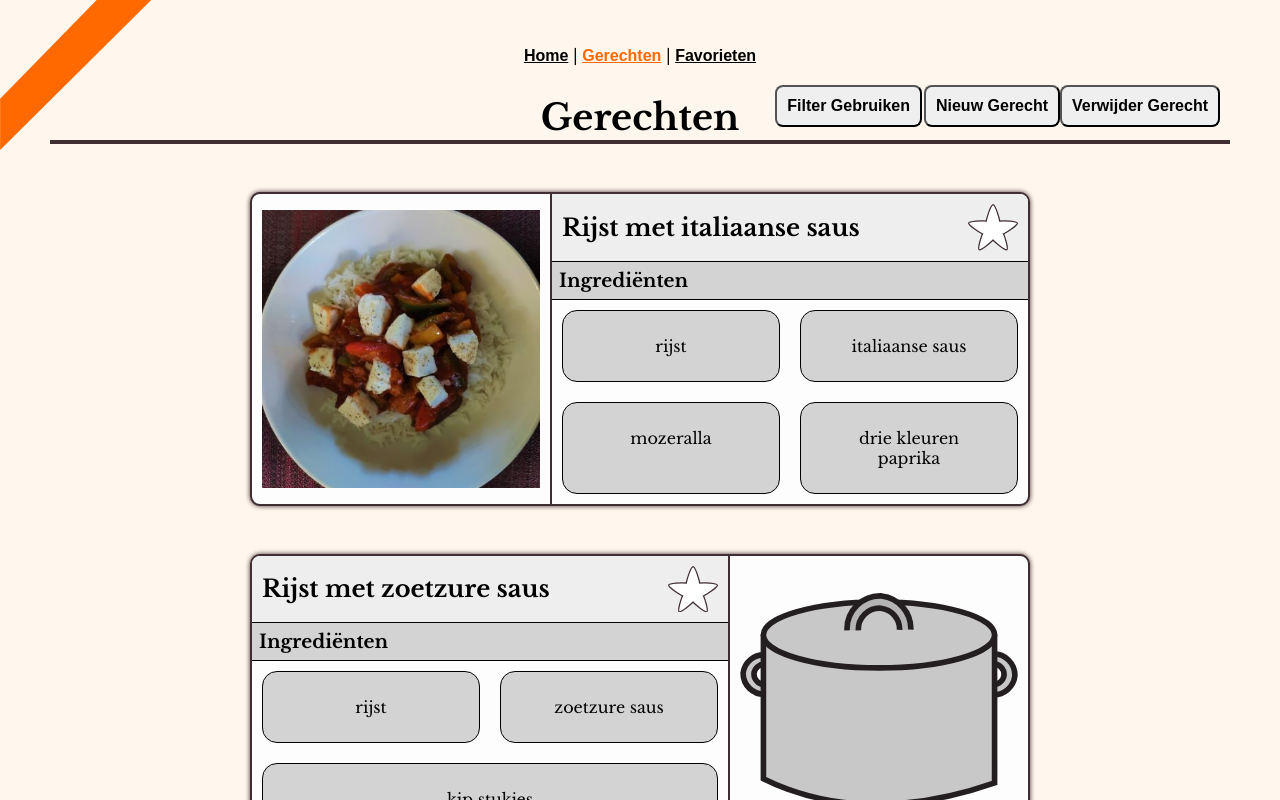
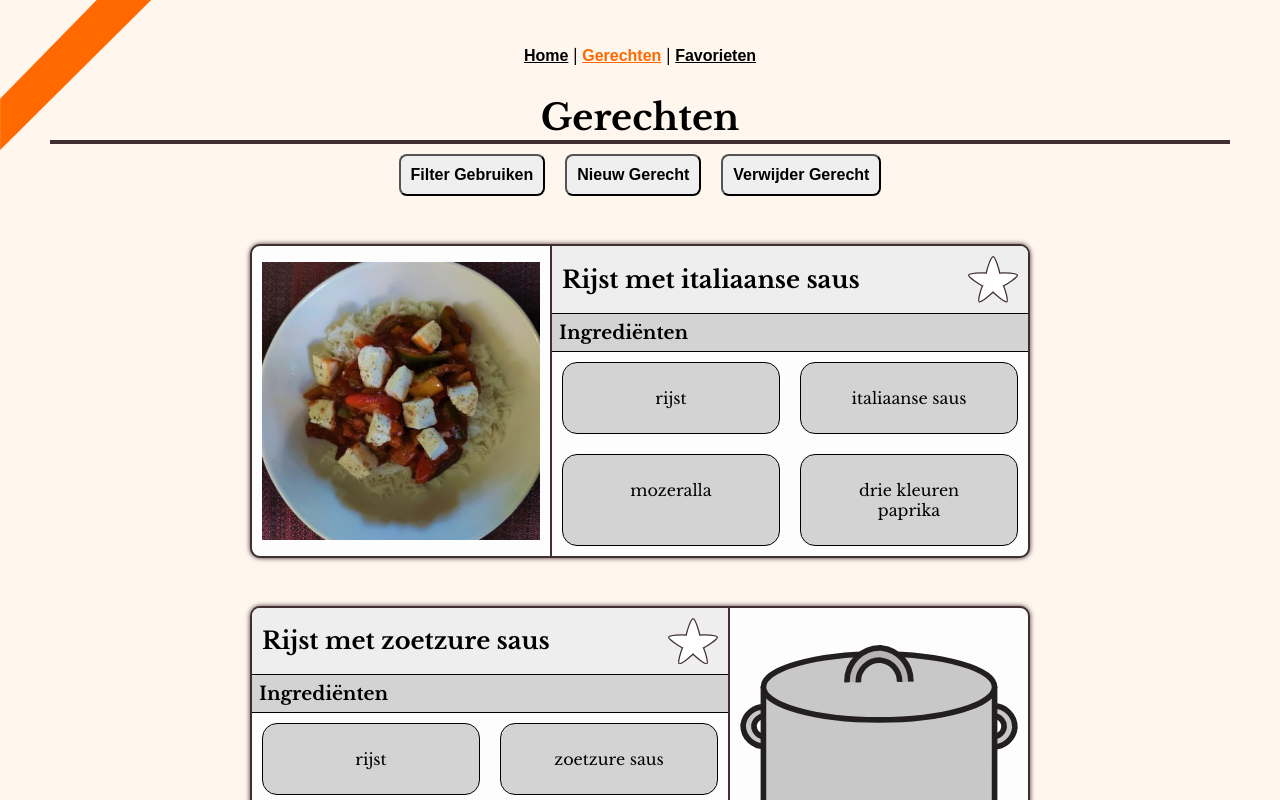
Before and after one commit to NatanVBraeckel/PDP_project, a Vue app: page /gerechten in a window 1280 px wide. Shown: the top 800 px of the page. Built offline with nearby package versions, Linux system fonts and the light colour scheme.

Commit message:
knoppen in lijst, niet meer pos absolute

```diff
--- a/src/views/GerechtenView.vue
+++ b/src/views/GerechtenView.vue
@@ -2,20 +2,29 @@
   <div id="gerechtenView">
 
     <h1>Gerechten</h1>
+    <ul>
+      <li>
+        <VueButton tekst="Filter Gebruiken" @click.native="toggleFilter"/>
+      </li>
+      <li>
+        <VueButton tekst="Nieuw Gerecht" @click.native="toggleNieuwGerecht"/>
+      </li>
+      <li>
+        <VueButton tekst="Verwijder Gerecht" @click.native="toggleRemove"/>
+      </li>
+    </ul>
     <GerechtenLus :gerechten="gerechten" :showRijst="showRijst" :showPasta="showPasta" :showVeggie="showVeggie"
                   @toggleFavorite="toggleFavorite" :confirm-bij-favorite="false"/>
 
-    <VueButton tekst="Filter Gebruiken" class="toggleFilter" @click.native="toggleFilter" v-if="!showNieuwGerecht && !showFilter && !showRemove"/>
     <GerechtenFilter @changeRijst="toggleRijst" @changePasta="togglePasta" @changeVeggie="toggleVeggie"
                      @changeFilter="toggleFilter"
                      :showRijst="showRijst" :showPasta="showPasta" :showVeggie="showVeggie" :showFilter="showFilter"/>
 
-    <VueButton tekst="Nieuw Gerecht" class="toggleNieuwGerecht" @click.native="toggleNieuwGerecht" v-if="!showNieuwGerecht && !showFilter && !showRemove"/>
     <NieuwGerecht @changeNieuwGerecht="toggleNieuwGerecht" @nieuwGerecht="voegNieuwGerechtToe"
                   :showNieuwGerecht="showNieuwGerecht"/>
 
-    <VueButton class="toggleRemove" @click.native="toggleRemove" v-if="!showNieuwGerecht && !showFilter && !showRemove" tekst="Verwijder Gerecht"/>
-    <RemoveGerecht v-if="showRemove" @changeRemove="toggleRemove" :gerechten="gerechten" @removeGerecht="removeGerecht"/>
+    <RemoveGerecht v-if="showRemove" @changeRemove="toggleRemove" :gerechten="gerechten"
+                   @removeGerecht="removeGerecht"/>
 
   </div>
 </template>
@@ -107,19 +116,13 @@ export default {
     border-bottom: 4px solid #402E32;
   }
 
-  .toggleFilter {
-    position: absolute;
-    right: 308px;
-  }
-
-  .toggleNieuwGerecht {
-    position: absolute;
-    right: 170px;
-  }
-
-  .toggleRemove {
-    position: absolute;
-    right: 10px;
+  ul {
+    list-style-type: none;
+    display: flex;
+    justify-content: center;
+    li {
+      margin: 0 10px;
+    }
   }
 }
 
```
